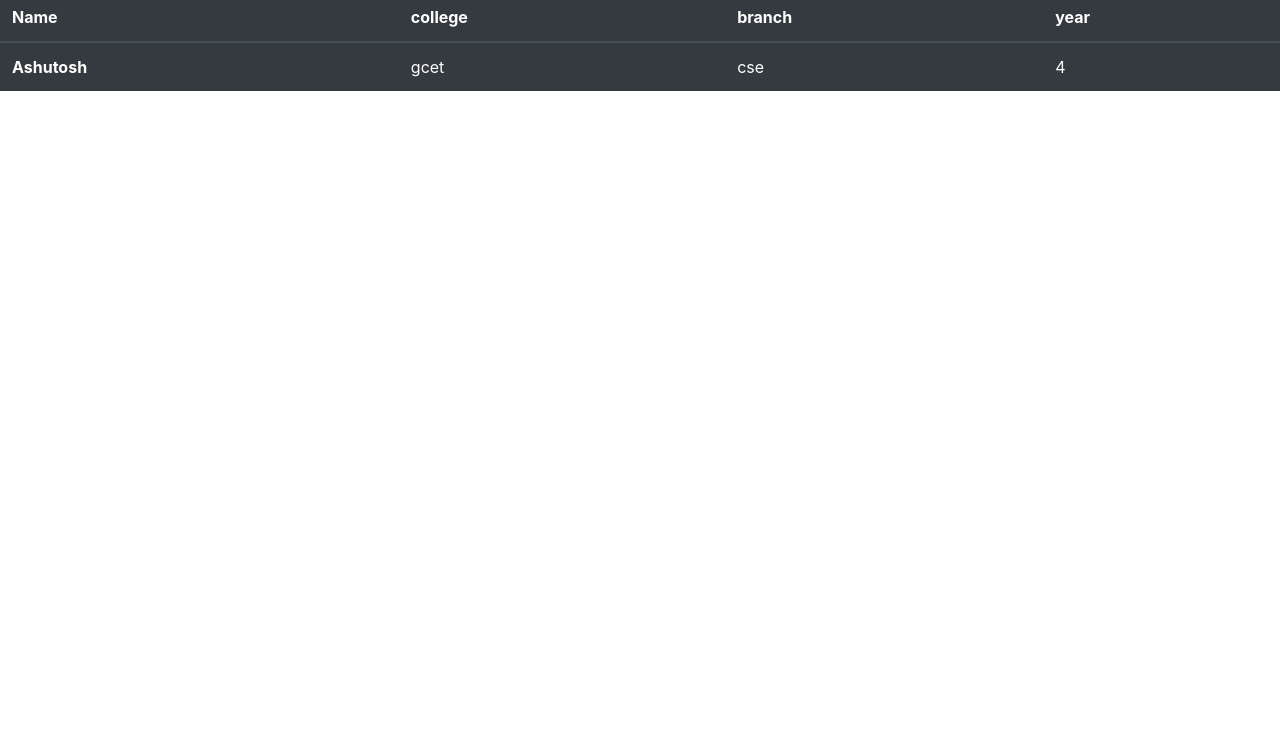
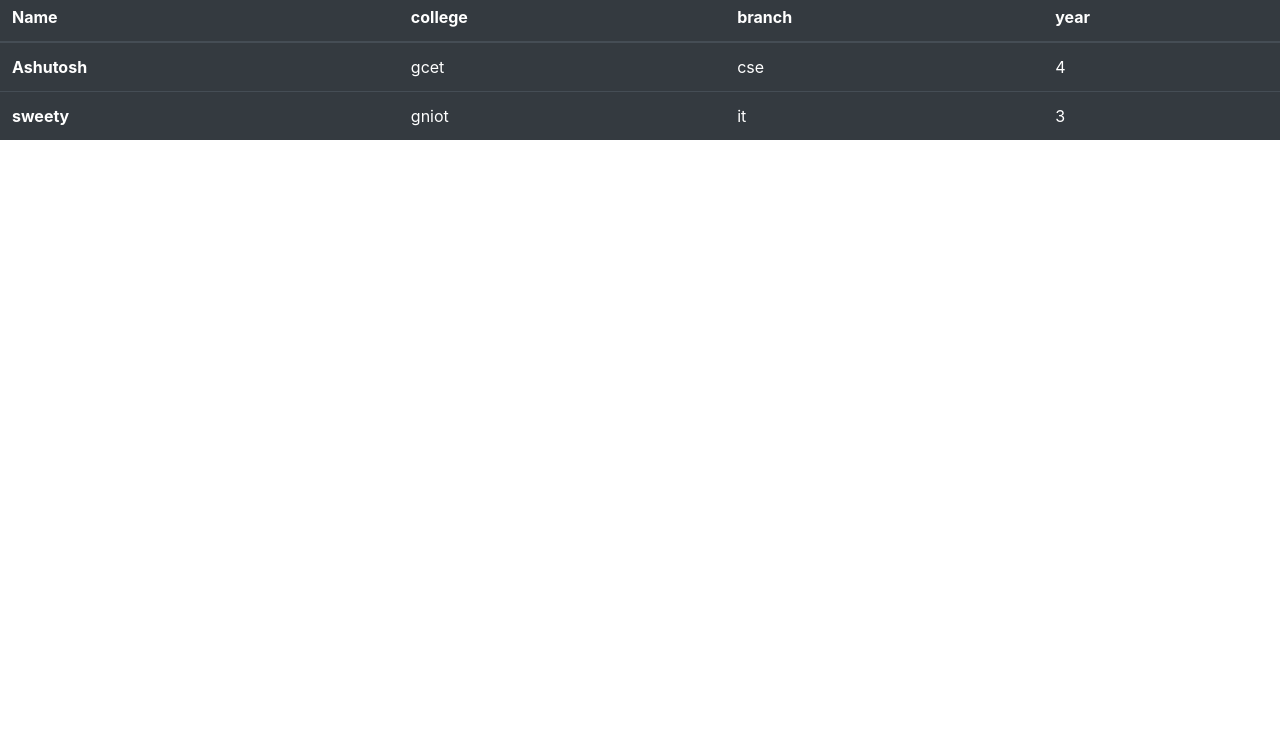
Before and after one commit to techindia19/GitHub-workshop-Greater-Noida, a plain HTML site: page index.html in a window 1280 px wide. Shown: the part 64-800 px from the top of the page. Drawn offline with nearby package versions, Linux system fonts and the light colour scheme.

Commit message:
added sweety details

```diff
--- a/index.html
+++ b/index.html
@@ -31,6 +31,12 @@
                 <td>cse</td>
                 <td>4</td>
               </tr>
+              <tr>
+                <th scope="row">sweety</th>
+                <td>gniot</td>
+                <td>it</td>
+                <td>3</td>
+              </tr>
             </tbody>
           </table>
 
```
